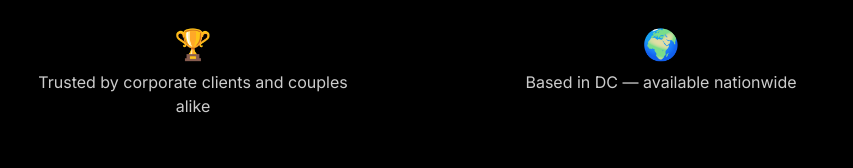
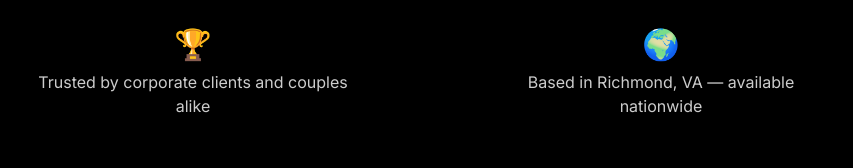
Before and after one commit to Pbein/DjSideSteppaWebsite, a Next.js app: page /about in a window 1280 px wide. Shown: the part 1302-1470 px from the top of the page, without its empty margins (213-1066 px from the left). Built offline with nearby package versions, Linux system fonts and the light colour scheme.

Commit message:
removed the Head component in the page.tsx

```diff
--- a/src/app/about/page.tsx
+++ b/src/app/about/page.tsx
@@ -74,7 +74,7 @@ export default function AboutPage() {
             <div className="flex flex-col items-center space-y-2 px-4">
               <span className="text-3xl">🌍</span>
               <p className="max-w-xs text-white/80">
-                Based in DC — available nationwide
+                Based in Richmond, VA — available nationwide
               </p>
             </div>
           </div>
```
